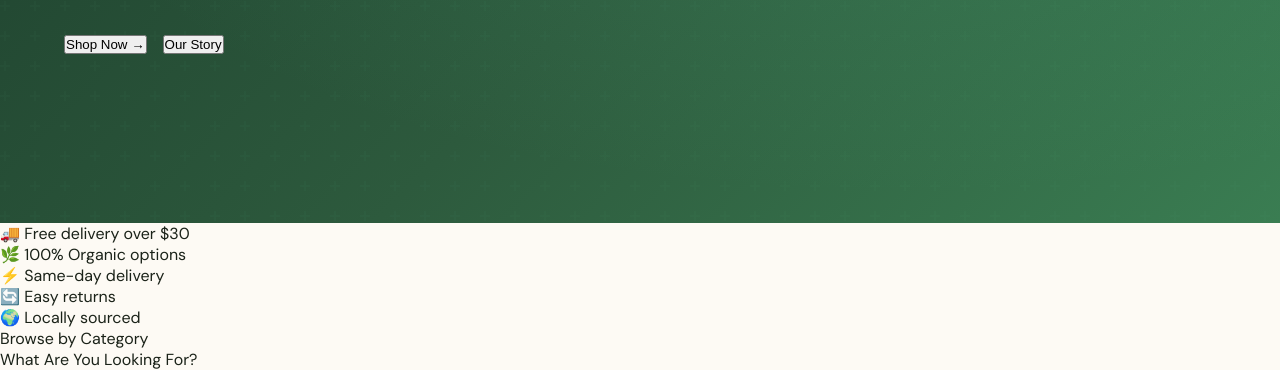
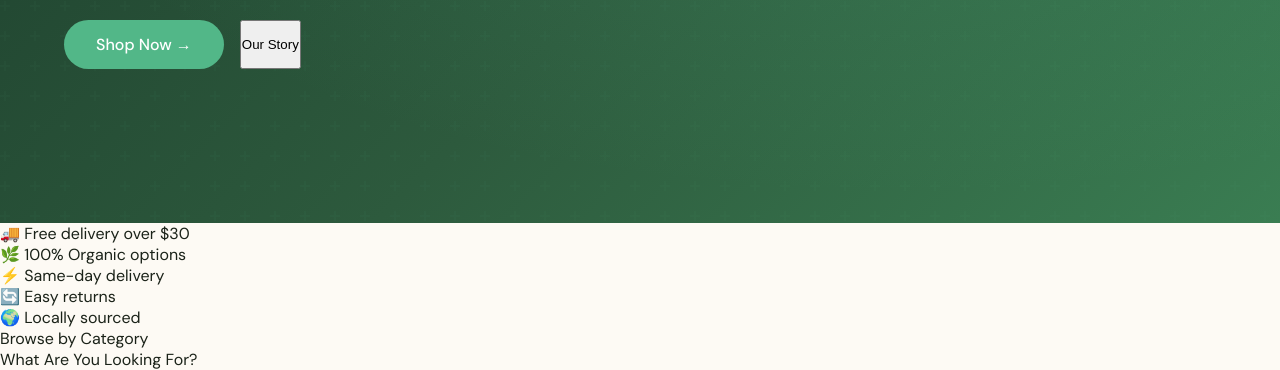
Before and after one commit to Mbai-Developers/my_first_projes, a plain HTML site: page index.html in a window 1280 px wide. Shown: the part 598-968 px from the top of the page. Drawn offline with nearby package versions, Linux system fonts and the light colour scheme.

Commit message:
Buttons styling

```diff
--- a/mbai_style.css
+++ b/mbai_style.css
@@ -43,7 +43,7 @@ nav {
   top: 0; left: 0; right: 0;
   z-index: 999;
   background: rgba(26, 58, 42, 0.97);
-  backdrop-filter: blur(12px);
+  -webkit-backdrop: blur(12px);
   display: flex;
   align-items: center;
   justify-content: space-between;
@@ -182,3 +182,27 @@ nav {
   gap: 1rem;
   flex-wrap: wrap;
 }
+
+
+/*Buttons*/
+
+.btn-primary {
+
+  background: var(--green-soft);
+  color: #fff;
+  border: none;
+  padding: 0.85rem 2rem;
+  border-radius: 50px;
+  font-family: 'DM Sans', sans-serif;
+  font-size: 1rem;
+  font-weight: 500;
+  cursor: pointer;
+  transition: background 0.2s, transform 0.15s, box-shadow 0.2s;
+  box-shadow: 0 4px 18px rgba (82, 183, 136, 0.35);
+}
+
+.btn-primary:hover {
+  background: #3da875;
+  transform: translateY(-2px);
+  box-shadow: 0 8px 28px rgba(82, 183, 136, 0.45);
+}
```
